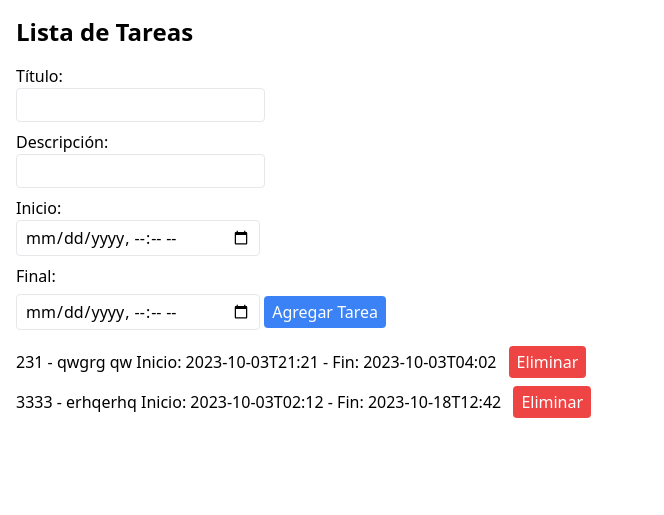
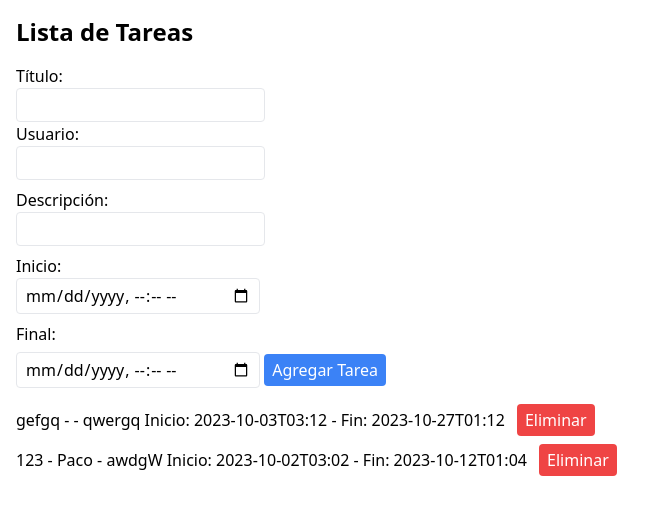
Before and after one commit to pacobofa75/DevelopersTeam2, a PHP site: page / in a window 1280 px wide. Shown: the top 515 px of the page, without its empty margins (0-664 px from the left). Run offline with PHP 8.4, Linux system fonts and the light colour scheme.

Commit message:
User added

```diff
--- a/app/controllers/TaskController.php
+++ b/app/controllers/TaskController.php
@@ -16,9 +16,9 @@
         return $this->tasks;
     }
 
-    public function store($title, $description, $startTime, $endTime)
+    public function store($title, $user, $description, $startTime, $endTime)
     {
-        $task = new Task($title, $description, $startTime, $endTime);
+        $task = new Task($title, $user, $description, $startTime, $endTime);
         $this->tasks[] = $task;
         $this->saveTasksToJson();
     }
@@ -46,7 +46,7 @@
 
             if (is_array($decodedTasks)) {
                 foreach ($decodedTasks as $taskData) {
-                    $task = new Task($taskData->title, $taskData->description, $taskData->startTime, $taskData->endTime);
+                    $task = new Task($taskData->title, $taskData->user, $taskData->description, $taskData->startTime, $taskData->endTime);
                     $task->setId($taskData->id); // Assign the ID
                     $this->tasks[] = $task;
                 }
@@ -68,6 +68,7 @@
             $encodedTasks[] = [
                 'id' => $task->getId(),         // Include the ID
                 'title' => $task->getTitle(),
+                'user' => $task->getUser(),
                 'description' => $task->getDescription(),
                 'startTime' => $task->getStartTime(),
                 'endTime' =>$task->getEndTime()
--- a/app/models/Task.php
+++ b/app/models/Task.php
@@ -6,14 +6,16 @@
 {
     private $id;
     private $title;
+    private $user;
     private $description;
     private $startTime;
     private $endTime;
 
-    public function __construct($title, $description, $startTime, $endTime)
+    public function __construct($title, $user, $description, $startTime, $endTime)
     {
         $this->id = uniqid();
         $this->title = $title;
+        $this->user = $user;
         $this->description = $description;
         $this ->startTime = $startTime;
         $this ->endTime = $endTime;
@@ -30,6 +32,10 @@
         return $this->title;
     }
 
+    public function getUser()
+    {
+        return $this->user;
+    }
     public function getDescription()
     {
         return $this->description;
@@ -37,6 +43,9 @@
     public function setTitle($title){
         $this->title = $title;
         }
+    public function setUser($user){
+        $this->user = $user;
+    }
     public function setDescription($description){
         $this->description = $description;
         }
--- a/app/models/data/tasks.json
+++ b/app/models/data/tasks.json
@@ -1,16 +1,18 @@
 [
     {
-        "id": "651b1f8e13040",
-        "title": "231",
-        "description": "qwgrg qw",
-        "startTime": "2023-10-03T21:21",
-        "endTime": "2023-10-03T04:02"
+        "id": "651b26e998649",
+        "title": "gefgq",
+        "user": null,
+        "description": "qwergq",
+        "startTime": "2023-10-03T03:12",
+        "endTime": "2023-10-27T01:12"
     },
     {
-        "id": "651b209fbad67",
-        "title": "3333",
-        "description": "erhqerhq",
-        "startTime": "2023-10-03T02:12",
-        "endTime": "2023-10-18T12:42"
+        "id": "651b275578f31",
+        "title": "123",
+        "user": "Paco",
+        "description": "awdgW",
+        "startTime": "2023-10-02T03:02",
+        "endTime": "2023-10-12T01:04"
     }
 ]
--- a/public/index.php
+++ b/public/index.php
@@ -16,10 +16,11 @@
         if ($_SERVER['REQUEST_METHOD'] === 'POST') {
             if ($_POST['action'] === 'create') {
                 $title = $_POST['title'];
+                $user = $_POST['user'];
                 $description = $_POST['description'];
                 $starTime = $_POST['starTime'];
                 $endTime = $_POST['endTime'];
-                $taskController->store($title, $description,  $starTime, $endTime);
+                $taskController->store($title, $user, $description,  $starTime, $endTime);
             } elseif ($_POST['action'] === 'delete') {
                 $taskId = $_POST['task_id'];
                 $taskController->delete($taskId);
@@ -33,6 +34,8 @@
             <input type="hidden" name="action" value="create">
             <label for="title" class="block">Título:</label>
             <input type="text" name="title" required class="border rounded py-1 px-2">
+            <label for="user" class="block">Usuario:</label>
+            <input type="text" name="user" required class="border rounded py-1 px-2">
             <label for="description" class="block mt-2">Descripción:</label>
             <input type="text" name="description" required class="border rounded py-1 px-2">
             <label for="starTime" class="block mt-2">Inicio:</label>
@@ -45,7 +48,7 @@
         <ul>
             <?php foreach ($tasks as $taskId => $task) : ?>
                 <li class="mb-2">
-                    <?= $task->getTitle(); ?> - <?= $task->getDescription(); ?>
+                    <?= $task->getTitle(); ?> - <?= $task->getUser(); ?> - <?= $task->getDescription(); ?>
                     Inicio: <?= $task->getStartTime(); ?> - Fin: <?= $task->getEndTime(); ?>
                     <form method="post" class="inline-block ml-2">
                         <input type="hidden" name="action" value="delete">
```
